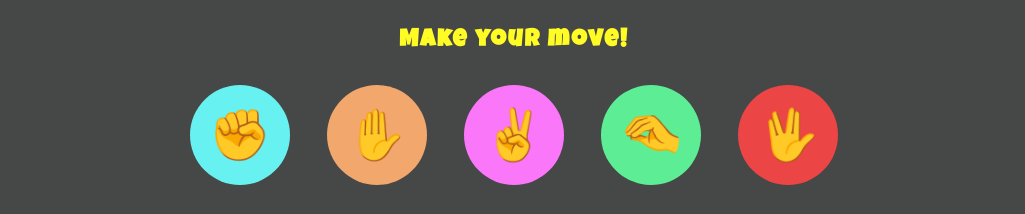
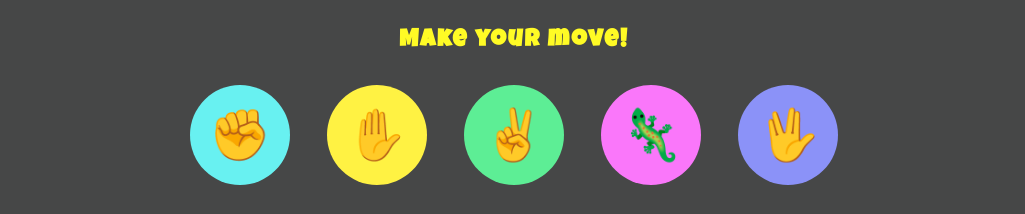
Before and after one commit to NatasaMiric/rock-papper-scissors, a plain HTML site: page index.html in a window 1280 px wide. Shown: the part 68-282 px from the top of the page, without its empty margins (126-1151 px from the left). Drawn offline with Linux system fonts and the light colour scheme.

Commit message:
Change button color in css

```diff
--- a/assets/css/styles.css
+++ b/assets/css/styles.css
@@ -60,7 +60,7 @@ header>h1 {
 }
 
 .btn--orange {
-    background-color: #f2a76d;
+    background-color: #fff243;
 }
 
 .btn--pink {
@@ -69,17 +69,16 @@ header>h1 {
 
 .btn--green {
     background-color: #5dee95;
-    rotate: 260deg;
 }
 
 .btn--red {
-    background-color: rgb(235, 69, 69);
+    background-color: #8b92f8;
 }
 
 .btn:hover {
     cursor: pointer;
     transform: scale(1.2);
-    border: 3px solid yellow
+    border: 3px solid rgb(253, 180, 70)
 }
 
 /* Styling for result area */
--- a/index.html
+++ b/index.html
@@ -24,8 +24,8 @@
         <div class="choices">
             <button class="btn btn--blue" id="rock">✊</button>
             <button class="btn btn--orange" id="paper">✋</button>
-            <button class="btn btn--pink" id="scissors">✌️</button>
-            <button class="btn btn--green" id="lizard">🤌</button>
+            <button class="btn btn--green" id="scissors">✌️</button>
+            <button class="btn btn--pink" id="lizard">🦎</button>
             <button class="btn btn--red" id="spock">🖖</button>
         </div>
     </div>
```
Also changed, not shown: 1 other file.
